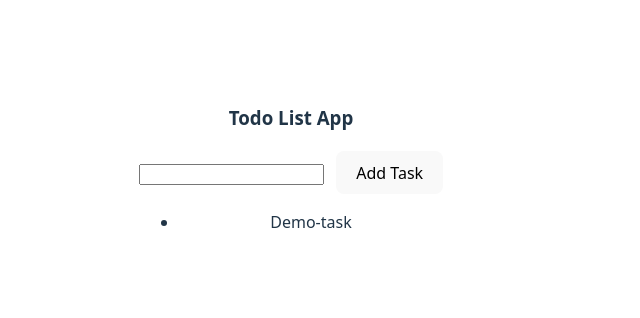
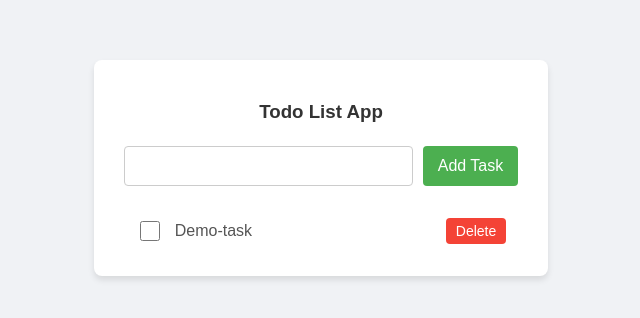
Before and after one commit to Neyolim/task-tracker, a React (Vite) app: page / in a window 1280 px wide. Shown: the part 232-550 px from the top of the page, without its empty margins (349-989 px from the left). Built offline with nearby package versions, Linux system fonts and the light colour scheme.

Commit message:
add delete and markAsDone  feature

```diff
--- a/src/TaskTrack.jsx
+++ b/src/TaskTrack.jsx
@@ -1,4 +1,4 @@
-import React, { useState } from 'react';
+ import React, { useState } from 'react';
 import './ToDo.css';
 
 function ToDo() {
--- /dev/null
+++ b/src/Todo.css
@@ -0,0 +1,93 @@
+body {
+    font-family: Arial, sans-serif;
+    background-color: #f0f2f5;
+    display: flex;
+    justify-content: center;
+    align-items: center;
+    min-height: 100vh;
+    margin: 0;
+}
+
+.todo-container {
+    background-color: white;
+    padding: 20px 30px;
+    border-radius: 8px;
+    box-shadow: 0 4px 6px rgba(0, 0, 0, 0.1);
+    max-width: 500px;
+    width: 100%;
+}
+
+.todo-container h3 {
+    text-align: center;
+    color: #333;
+    margin-bottom: 20px;
+}
+
+.add-form {
+    display: flex;
+    gap: 10px;
+    margin-bottom: 20px;
+}
+
+.add-form input[type="text"] {
+    flex-grow: 1;
+    padding: 10px;
+    border: 1px solid #ccc;
+    border-radius: 4px;
+    font-size: 16px;
+}
+
+.add-form button {
+    padding: 10px 15px;
+    border: none;
+    background-color: #4caf50;
+    color: white;
+    border-radius: 4px;
+    cursor: pointer;
+    font-size: 16px;
+}
+
+.add-form button:hover {
+    background-color: #45a049;
+}
+
+ul {
+    list-style: none;
+    padding: 0;
+    margin: 0;
+}
+
+li {
+    display: flex;
+    align-items: center;
+    justify-content: space-between;
+    padding: 12px;
+    border-bottom: 1px solid #eee;
+    font-size: 16px;
+    color: #555;
+}
+
+li:last-child {
+    border-bottom: none;
+}
+
+li input[type="checkbox"] {
+    margin-right: 15px;
+    width: 20px;
+    height: 20px;
+    cursor: pointer;
+}
+
+li button {
+    background-color: #f44336;
+    color: white;
+    border: none;
+    padding: 5px 10px;
+    border-radius: 4px;
+    cursor: pointer;
+    font-size: 14px;
+}
+
+li button:hover {
+    background-color: #e53935;
+}
--- a/src/components/AddForm.jsx
+++ b/src/components/AddForm.jsx
@@ -1,21 +1,29 @@
 import React, { useState } from 'react';
 import { useDispatch } from "react-redux";
 import { addTodo } from '../features/ToDo/ToDoSlice';
+import "../Todo.css"
+
 
 export default function AddForm() {
-    const [task, setTask ] = useState("");
+    const [task, setTask] = useState("");
     const dispatch = useDispatch();
 
     const submitHandler = (evt) => {
         evt.preventDefault();
         dispatch(addTodo(task));
-    }
-  return (
-    <div>
-        <form onSubmit={submitHandler} >
-            <input type="text" onChange={(e)=> setTask(e.target.value)} /> &nbsp;&nbsp;
-            <button>Add Task</button>
-        </form>
-    </div>
-  )
+        setTask("");
+    };
+
+    return (
+        <div>
+            <form onSubmit={submitHandler} className="add-form">
+                <input
+                    type="text"
+                    value={task}
+                    onChange={(e) => setTask(e.target.value)}
+                />
+                <button>Add Task</button>
+            </form>
+        </div>
+    );
 }
--- a/src/components/Todo.jsx
+++ b/src/components/Todo.jsx
@@ -1,18 +1,47 @@
-import { useSelector} from "react-redux";
+import React from "react";
+import { useSelector, useDispatch } from "react-redux";
 import AddForm from "./AddForm";
+import { deleteTodo, markAsDone } from "../features/ToDo/ToDoSlice";
+import "../Todo.css";
 
 export default function Todo() {
-    const todos = useSelector((state)=>state.todos);
+    const todos = useSelector((state) => state.todos);
+    const dispatch = useDispatch();
+
+    const clickHandler = (id) => {
+        dispatch(deleteTodo(id));
+    };
+
+    const handleMarkAsDone = (id) => {
+        dispatch(markAsDone(id));
+    };
 
     return (
-    <div>
-        <h3>Todo List App </h3>
-        < AddForm />
+        <div className="todo-container">
+            <h3>Todo List App</h3>
+            <AddForm />
             <ul>
                 {todos.map((todo) => (
-            <li key={todo.id}>{todo.task}</li>
+                    <li key={todo.id}>
+                        <div
+                            style={{
+                                textDecoration: todo.isDone ? "line-through" : "none",
+                                display: "flex",
+                                alignItems: "center",
+                                flexGrow: 1,
+                            }}
+                        >
+                            <input
+                                type="checkbox"
+                                checked={todo.isDone}
+                                onChange={() => handleMarkAsDone(todo.id)}
+                            />
+                            {todo.task}
+                        </div>
+                        <button onClick={() => clickHandler(todo.id)}>Delete</button>
+                    </li>
                 ))}
             </ul>
         </div>
-  )
+    );
 }
--- a/src/features/ToDo/todoSlice.js
+++ b/src/features/ToDo/todoSlice.js
@@ -6,7 +6,7 @@ const initialState = {
       id: "abc",
       task: "Demo-task",
       isDone: false,
-    }
+    },
   ],
 };
 
@@ -20,20 +20,22 @@ export const todoSlice = createSlice({
         task: action.payload,
         isDone: false,
       };
-      state.todos.push(newTodo); //direct mutation is possible with redux
+      state.todos.push(newTodo);
     },
     deleteTodo: (state, action) => {
-      state.todos = state.todos.filter((todo) => todo.id != action.payload);
+      state.todos = state.todos.filter((todo) => todo.id !== action.payload);
     },
     markAsDone: (state, action) => {
+      // Correct way: return a new array from map
       state.todos = state.todos.map((todo) => {
         if (todo.id === action.payload) {
-          todo.isDone = true;
+          return { ...todo, isDone: !todo.isDone }; // Toggle isDone
         }
+        return todo;
       });
     },
   },
 });
 
-export const { addTodo, deleteTodo, markAsDone} = todoSlice.actions;
+export const { addTodo, deleteTodo, markAsDone } = todoSlice.actions;
 export default todoSlice.reducer;
```
Lines whose indentation alone changed are shown as unchanged.
